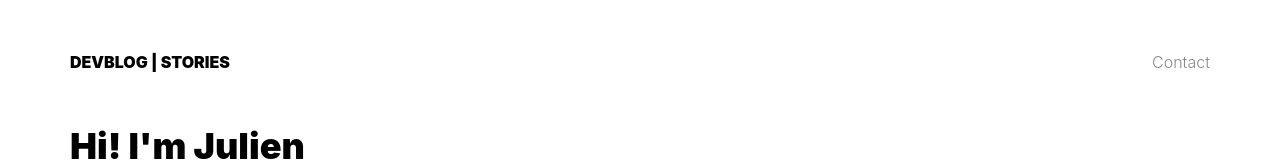
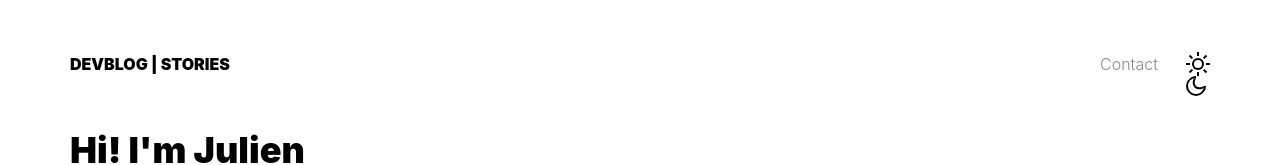
Before and after one commit to julien-conan/devblog, a Gatsby site: page / in a window 1280 px wide. Shown: the top 165 px of the page. Built offline with nearby package versions, Linux system fonts and the light colour scheme; Gatsby itself is replaced by a stand-in of ours.

Commit message:
Add ThemeChanger icon in navigation component

```diff
--- a/src/components/navigation.js
+++ b/src/components/navigation.js
@@ -1,9 +1,11 @@
 import React from "react"
 import {Link} from "gatsby"
+import ThemeChanger from "../components/themeChanger"
 
 export default (props) => (
   <nav className="navigation">
     <Link to="/contact">Contact</Link>
+    <ThemeChanger/>
   </nav>
 
 )
```
